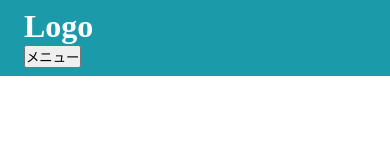
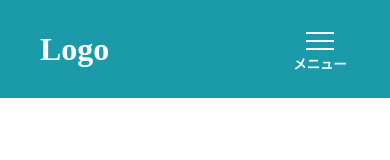
Before and after one commit to tarosjk3/202510_HTMLCSS_textbook, a plain HTML site: page lesson4/04-4.html in a window 390 px wide. Drawn offline with nearby package versions, Linux system fonts and the light colour scheme.

Commit message:
Lesson4-05まで完了

```diff
--- a/lesson4/css/04-4.css
+++ b/lesson4/css/04-4.css
@@ -19,6 +19,9 @@
     margin-inline: auto;
     padding: .5em 1.5em;
     max-width: 1200px;
+}
+
+.gnav {
     display: flex;
     align-items: center;
     justify-content: space-between;
@@ -57,6 +60,10 @@
 }
 
 @media screen and (max-width:800px) {
+    .gnav {
+        padding: 1em;
+    }
+
     .gnav-button {
         display: block;
         cursor: pointer;
@@ -74,4 +81,70 @@
         flex-direction: column;
         transition: 0.3s;
     }
+
+    /* is-openクラスは親要素のgnavに追加される */
+    .is-open .gnav-list {
+        left: 0;
+    }
 }
+
+/* ボタンのスタイリング */
+.gnav-button {
+    height: 50px;
+    width: 60px;
+    background-color: transparent;
+    border: none;
+    position: relative;
+}
+
+.gnav-button span {
+    position: absolute;
+    top: 30px;
+    left: 50%;
+    /* %は要素の幅に対する相対値 */
+    transform: translateX(-50%);
+    font-weight: bold;
+    color: #fff;
+    width: 60px;
+}
+
+.gnav-button::before,
+.gnav-button::after,
+.gnav-button span::before {
+    content: '';
+    display: block;
+    position: absolute;
+    width: 28px;
+    height: 2px;
+    background-color: #fff;
+    left: 50%;
+    transform: translateX(-50%);
+    /* allは全てのプロパティ */
+    transition: all 0.3s;
+}
+
+.gnav-button::before {
+    top: 8px;
+}
+.gnav-button::after {
+    top: 24px;
+}
+.gnav-button span::before {
+    top: -14px;
+}
+
+.is-open .gnav-button::before {
+    transform: rotate(45deg);
+    top: 16px;
+    left: 16px;
+}
+
+.is-open .gnav-button::after {
+    transform: rotate(-45deg);
+    top: 16px;
+    left: 16px;
+}
+
+.is-open .gnav-button span::before {
+    background-color: transparent;
+}
--- a/lesson4/js/4-05-8.js
+++ b/lesson4/js/4-05-8.js
@@ -2,4 +2,8 @@ $( function(){
     $("#js-gnav-button").on("click", function(){
         $("#js-gnav").toggleClass("is-open");
     } );
+
+    $("#js-gnav-list").on("click", function(){
+        $("#js-gnav").removeClass("is-open");
+    });
 } );
```
